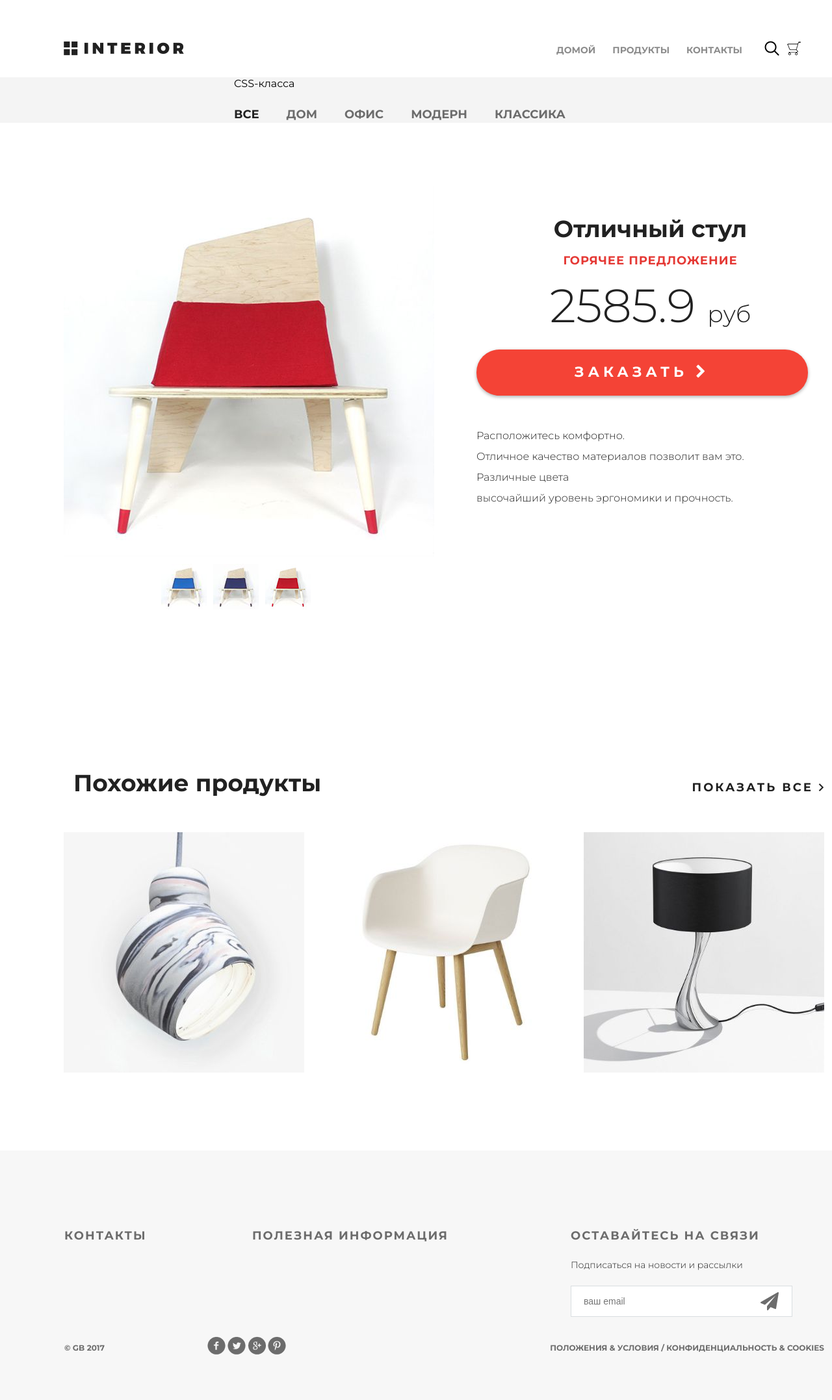
After one commit to SpiritusMalus/Django, a Django app: page /products/all in a window 1280 px wide; the page is wider, and only the part inside the window is pictured. The commit adds this page. Shown: that part at 65% size. Run offline with Django 3.2, Linux system fonts and the light colour scheme.

Commit message:
Lesson 2 (#2)
* Lesson 2. Templates

* Lesson 2. Context for templates

* Lesson 2. Repeat and filters

* Lesson 2. Repepair

```diff
--- a/Django/urls.py
+++ b/Django/urls.py
@@ -3,9 +3,14 @@
 
 import mainapp.views as mainapp
 
-urlpatterns =[
+urlpatterns = [
     path("admin/", admin.site.urls),
-    path("", mainapp.main),
-    path("products/", mainapp.products),
-    path("contact/", mainapp.contact),
+    path("", mainapp.main, name="main"),
+    path("products/", mainapp.products, name="products"),
+    path("products/all", mainapp.products, name="products_all"),
+    path("products/home", mainapp.products, name="products_home"),
+    path("products/office", mainapp.products, name="products_office"),
+    path("products/modern", mainapp.products, name="products_modern"),
+    path("products/classic", mainapp.products, name="products_classic"),
+    path("contact/", mainapp.contact, name="contact"),
 ]
--- /dev/null
+++ b/mainapp/templates/mainapp/base.html
@@ -0,0 +1,68 @@
+{% load static %}
+
+<!DOCTYPE html>
+<html>
+
+<head>
+    <meta charset="utf-8">
+    <title>
+        {% block title %}
+        {{ title|capfirst }}
+        {% endblock title %}
+    </title>
+
+    {% block css %}
+    <link rel="stylesheet" type="text/css" href="{% static 'style.css' %}">
+    <link rel="stylesheet" href="{% static 'fonts/font-awesome/css/font-awesome.css' %}">
+    {% endblock css %}
+
+    {% block js %}
+    {% endblock js %}
+
+</head>
+
+<body>
+    <div class="container">
+
+        {% block menu %}
+        {% endblock menu %}
+
+        <div class="content">
+        {% block content %}
+        {% endblock content %}
+        </div>
+
+    </div>
+
+    {% block footer %}
+    <div class="footer">
+        <div class="clearfix">
+            <div class="text-footer">
+                <h3>контакты</h3>
+            </div>
+            <div class="text-footer">
+                <h3>полезная информация</h3>
+            </div>
+            <div class="text-footer clearfix">
+                <h3>Оставайтесь на связи</h3>
+                <p>Подписаться на новости и рассылки</p>
+                <form>
+                    <input type="email" name="email" placeholder="ваш email">
+                    <a href="#"><i class="fa fa-paper-plane fa-2x" aria-hidden="true"></i></a>
+                </form>
+            </div>
+        </div>
+        <p class="small">&copy; GB 2017</p>
+        <div class="social">
+            <a href="#" class="social1"></a>
+            <a href="#" class="social2"></a>
+            <a href="#" class="social3"></a>
+            <a href="#" class="social4"></a>
+        </div>
+        <p class="small">Положения &amp; Условия / Конфиденциальность &amp; Cookies</p>
+    </div>
+    {% endblock %}
+
+</body>
+
+</html>
--- /dev/null
+++ b/mainapp/templates/mainapp/includes/inc_categories_menu.html
@@ -0,0 +1,11 @@
+CSS-класса
+
+<ul class="links-menu">
+    {% for link in links_menu %}
+    <li>
+        <a href="{% url link.href %}" class="{% if request.resolver_match.url_name == link.href %}active{% endif %}">
+            {{ link.name }}
+        </a>
+    </li>
+    {% endfor %}
+</ul>
--- /dev/null
+++ b/mainapp/templates/mainapp/includes/inc_menu.html
@@ -0,0 +1,20 @@
+<a href="/" class="logo"></a>
+<ul class="menu">
+    <li>
+        <a href="{% url 'main' %}" class="{% if request.resolver_match.url_name == 'main' %}active{% endif %}">
+            домой
+        </a>
+    </li>
+    <li>
+        <a href="{% url 'products' %}" class="{% if request.resolver_match.url_name == 'products' %}active{% endif %}">
+            продукты
+        </a>
+    </li>
+    <li>
+        <a href="{% url 'contact' %}" class="{% if request.resolver_match.url_name == 'contact' %}active{% endif %}">
+            контакты
+        </a>
+    </li>
+</ul>
+<a href="#" class="search"></a>
+<a href="#" class="basket"></a>
--- a/mainapp/templates/mainapp/products.html
+++ b/mainapp/templates/mainapp/products.html
@@ -1,56 +1,39 @@
-<!DOCTYPE html>
-<html>
-<head>
-	<meta charset="utf-8">
-	<title>Каталог</title>
-	<link rel="stylesheet" type="text/css" href="/static/style.css">
-<link rel="stylesheet" href="/static/fonts/font-awesome/css/font-awesome.css">
-</head>
-<body>
-	<div class="container">
+{% extends 'mainapp/base.html' %}
+{% load static %}
+
+
+{% block menu %}
 <div class="hero-white">
     <div class="header clearfix">
-				<a href="index" class="logo"></a>
-				<ul class="menu">
-					<li><a href="index">домой</a></li>
-					<li><a href="products" class="active">продукты</a></li>
-					<li><a href="contact">контакты</a></li>
-
-				</ul>
-				<a href="#" class="search"></a>
-                <a href="#" class="basket"></a>
+        {% include 'mainapp/includes/inc_menu.html' %}
     </div>
 </div>
+{% endblock %}
 
+{% block content %}
 <div class="details">
     <div class="links clearfix">
-				<ul class="links-menu">
-					<li><a href="#" class="active">все</a></li>
-					<li><a href="#">дом</a></li>
-					<li><a href="#">офис</a></li>
-					<li><a href="#">модерн</a></li>
-					<li><a href="#">классика</a></li>
-				</ul>
+        {% include 'mainapp/includes/inc_categories_menu.html' %}
     </div>
 
 	<div class="details-products">
 		<div class="details-slider">
 			<div class="slider-product">
-						<img src="img/slider1.jpg">
+				<img src="{% static 'img/slider1.jpg' %}">
 			</div>
 			<div class="slider-control">
 				<div class="block">
-							<a href="#"><img src="img/controll.jpg" alt="">
+					<a href="#"><img src="{% static 'img/controll.jpg' %}" alt="">
 						<div class="text"></div>
 					</a>
 				</div>
 				<div class="block">
-							<a href="#"><img src="img/controll1.jpg" alt="">
+					<a href="#"><img src="{% static 'img/controll1.jpg' %}" alt="">
 						<div class="text"></div>
 					</a>
 				</div>
 				<div class="block">
-							<a href="#"><img src="img/controll2.jpg" alt="">
+					<a href="#"><img src="{% static 'img/controll2.jpg' %}" alt="">
 						<div class="text"></div>
 					</a>
 				</div>
@@ -78,71 +61,25 @@
     <div class="related">
         <div class="title clearfix">
             <h2>Похожие продукты</h2>
-					<a class="explore" href="#">показать все <img src="img/arrow.png" alt=""></a>
+            <a class="explore" href="#">показать все <img src="{% static 'img/arrow.png' %}" alt=""></a>
         </div>
         <div class="related-products clearfix">
+            {% for same_product in same_products %}
             <div class="block">
-						<a href="#"><img src="img/product-11.jpg" alt="">
+                <a href="#"><img src="{% static 'img/' %}{{ same_product.image_src }}"
+                        alt="{{ same_product.image_alt }}">
                     <div class="text">
-								<img src="img/icon-hover.png" alt="img">
-								<h4>Стул повышенного качества</h4>
-								<p>Не оторваться. </p>
+                        <img src="{% static 'img/icon-hover.png' %}" alt="img">
+                        <h4>{{ same_product.name }}</h4>
+                        <p>{{ same_product.desc }} </p>
                     </div>
                 </a>
             </div>
-					<div class="block">
-						<a href="#"><img src="img/product-21.jpg" alt="">
-							<div class="text">
-								<img src="img/icon-hover.png" alt="img">
-								<h4>Стул повышенного качества</h4>
-								<p>Не оторваться. </p>
-							</div>
-						</a>
-					</div>
-					<div class="block">
-						<a href="#"><img src="img/product-31.jpg" alt="">
-							<div class="text">
-								<img src="img/icon-hover.png" alt="img">
-								<h4>Стул повышенного качества</h4>
-								<p>Не оторваться. </p>
-							</div>
-						</a>
-					</div>
-
+            {% endfor %}
         </div>
     </div>
 </div>
 
 <div class="clr"></div>
 
-	</div>
-
-	<div class="footer">
-        <div class="clearfix">
-            <div class="text-footer">
-                <h3>контакты</h3>
-            </div>
-            <div class="text-footer">
-                <h3>полезная информация</h3>
-            </div>
-            <div class="text-footer clearfix">
-                <h3>Оставайтесь на связи</h3>
-                <p>Подписаться на новости и рассылки</p>
-                <form>
-                    <input type="email" name="email" placeholder="ваш email">
-                    <a href="#"><i class="fa fa-paper-plane fa-2x" aria-hidden="true"></i></a>
-                </form>
-            </div>
-        </div>
-        <p class="small">&copy; GB 2017</p>
-        <div class="social">
-            <a href="#" class="social1"></a>
-            <a href="#" class="social2"></a>
-            <a href="#" class="social3"></a>
-            <a href="#" class="social4"></a>
-        </div>
-        <p class="small">Положения &amp; Условия  /  Конфиденциальность &amp; Cookies</p>
-    </div>
-
-</body>
-</html>
+{% endblock %}
--- a/mainapp/views.py
+++ b/mainapp/views.py
@@ -1,13 +1,70 @@
+import datetime
+
 from django.shortcuts import render
 
 
 def main(request):
-    return render(request, "mainapp/index.html")
+    title = "главная"
+    products = [
+        {
+            "name": "Отличный стул",
+            "desc": "Расположитесь комфортно.",
+            "image_src": "product-1.jpg",
+            "image_href": "/product/1/",
+            "alt": "продукт 1",
+        },
+        {
+            "name": "Стул повышенного качества",
+            "desc": "Не оторваться.",
+            "image_src": "product-2.jpg",
+            "image_href": "/product/2/",
+            "alt": "продукт 2",
+        },
+    ]
+    content = {"title": title, "products": products}
+    return render(request, "mainapp/index.html", content)
 
 
 def products(request):
-    return render(request, "mainapp/products.html")
+    title = "продукты"
+    links_menu = [
+        {"href": "products_all", "name": "все"},
+        {"href": "products_home", "name": "дом"},
+        {"href": "products_office", "name": "офис"},
+        {"href": "products_modern", "name": "модерн"},
+        {"href": "products_classic", "name": "классика"},
+    ]
+    same_products = [
+        {"name": "Отличный стул", "desc": "Не оторваться.", "image_src": "product-11.jpg", "alt": "продукт 11"},
+        {"name": "Стул повышенного качества", "desc": "Комфортно.", "image_src": "product-21.jpg", "alt": "продукт 21"},
+        {
+            "name": "Стул премиального качества",
+            "desc": "Просто попробуйте.",
+            "image_src": "product-31.jpg",
+            "alt": "продукт 31",
+        },
+    ]
+    content = {"title": title, "links_menu": links_menu, "same_products": same_products}
+    return render(request, "mainapp/products.html", content)
 
 
 def contact(request):
-    return render(request, "mainapp/contact.html")
+    title = "о нас"
+    visit_date = datetime.datetime.now()
+    locations = [
+        {"city": "Москва", "phone": "+7-888-888-8888", "email": "info@geekshop.ru", "address": "В пределах МКАД"},
+        {
+            "city": "Екатеринбург",
+            "phone": "+7-777-777-7777",
+            "email": "info_yekaterinburg@geekshop.ru",
+            "address": "Близко к центру",
+        },
+        {
+            "city": "Владивосток",
+            "phone": "+7-999-999-9999",
+            "email": "info_vladivostok@geekshop.ru",
+            "address": "Близко к океану",
+        },
+    ]
+    content = {"title": title, "visit_date": visit_date, "locations": locations}
+    return render(request, "mainapp/contact.html", content)
```
Also changed, not shown: mainapp/templates/mainapp/contact.html (+16 -85 lines), mainapp/templates/mainapp/index.html (+19 -64 lines). Lines whose indentation alone changed are shown as unchanged.
